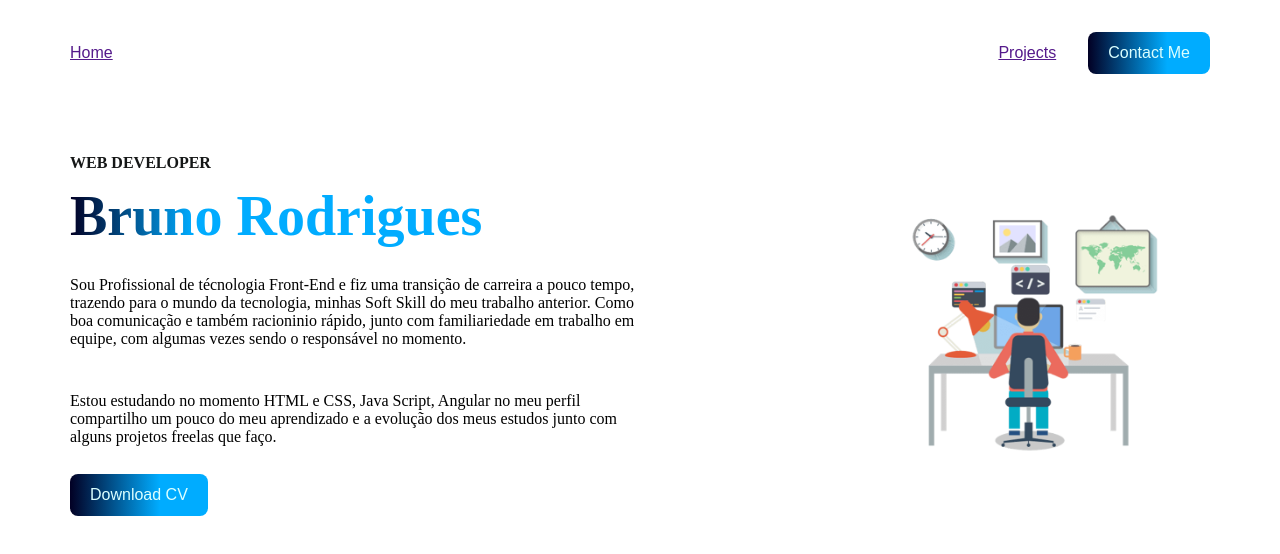
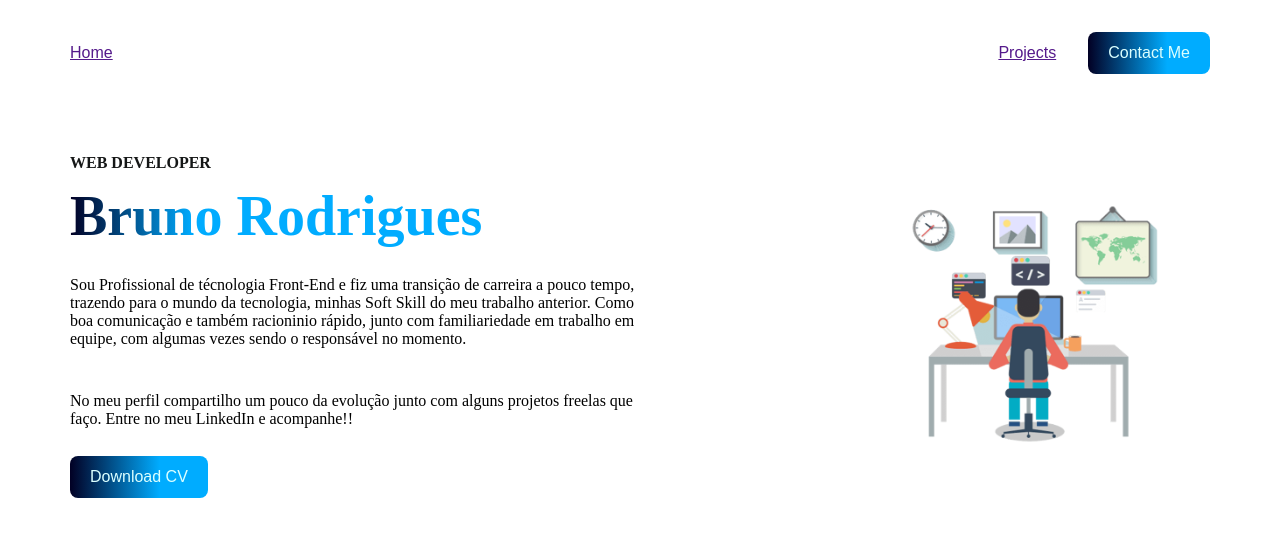
Before and after one commit to brunolk1/Portifolio, an Angular app in the folder portifolio/: page / in a window 1280 px wide. Shown: the top 554 px of the page. Built offline with nearby package versions, Linux system fonts and the light colour scheme; no server answers.

Commit message:
faz parte do ultimo commit

```diff
--- a/portifolio/src/app/shared/main-section/main-section.component.html
+++ b/portifolio/src/app/shared/main-section/main-section.component.html
@@ -5,8 +5,11 @@
         <p>Sou Profissional de técnologia Front-End e fiz uma transição de carreira a pouco tempo,
             trazendo para o mundo da tecnologia, minhas Soft Skill do meu trabalho anterior. Como boa comunicação e também racioninio rápido, junto com familiariedade em trabalho em equipe, com algumas vezes sendo o responsável no momento.</p>
 
-        <p>Estou estudando no momento HTML e CSS, Java Script, Angular no meu perfil compartilho um pouco do meu aprendizado e a evolução dos meus estudos junto com alguns projetos freelas que faço.</p>
-        <btn-primary text="Download CV"></btn-primary>
+        <p>No meu perfil compartilho um pouco da evolução junto com alguns projetos freelas que faço. Entre no meu LinkedIn e acompanhe!!
+        </p>
+        <a href="../../../assets/Bruno Rodrigues_20240602_162528_0000.pdf" target="_blank">
+            <btn-primary text="Download CV"></btn-primary>
+        </a>
     </div>
     <main-animation></main-animation>
 
```
